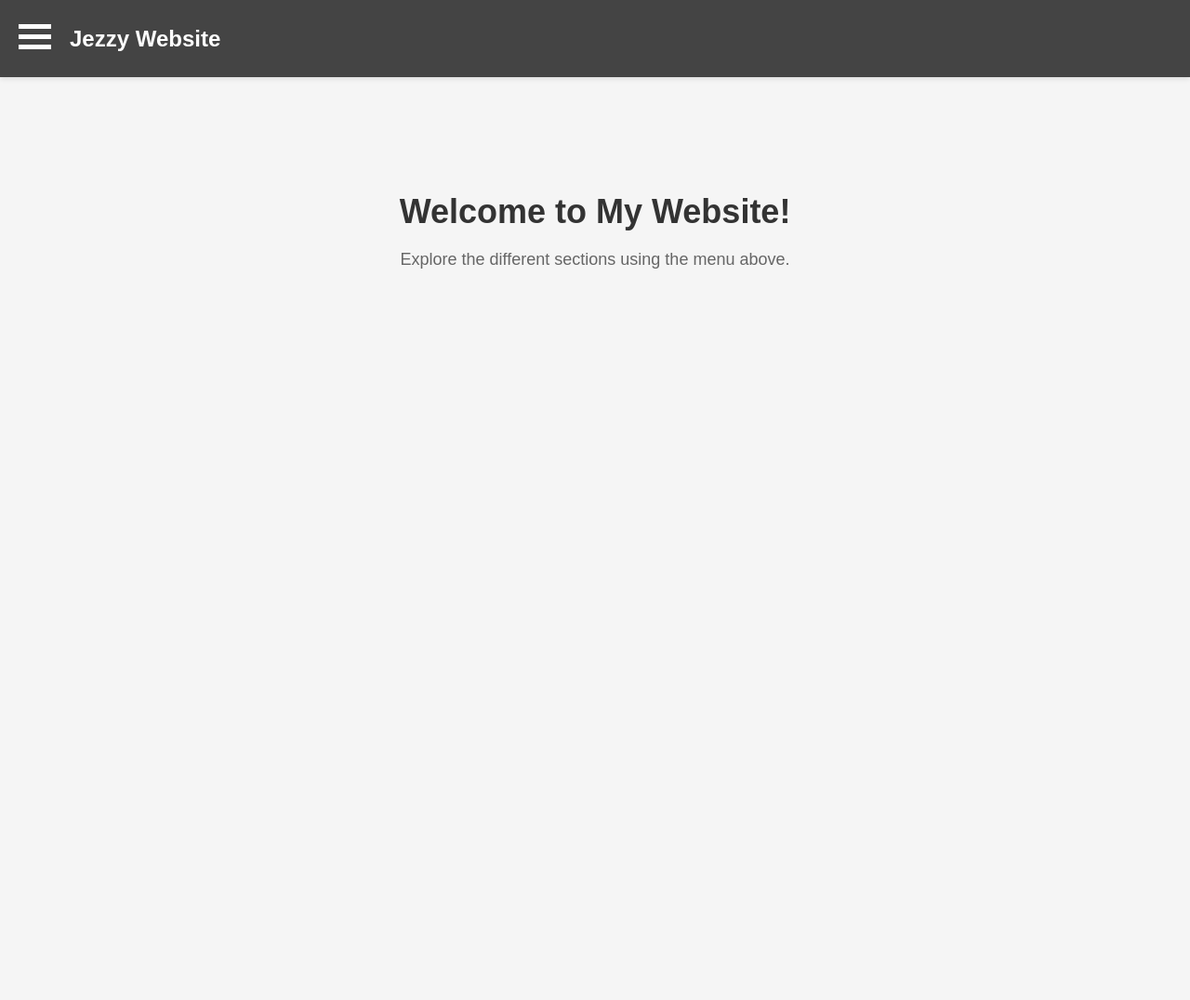
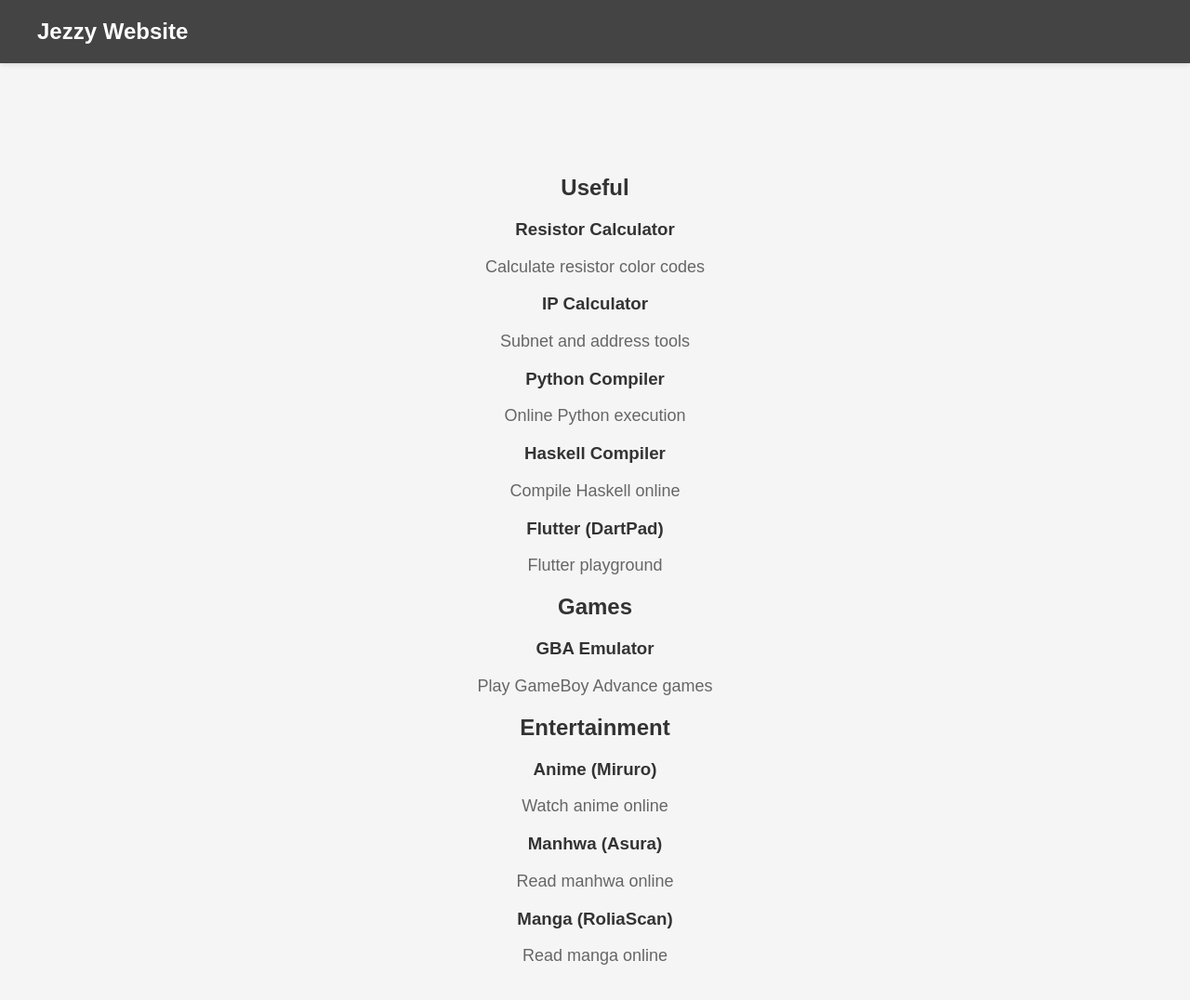
Before and after one commit to JezCortez/JezCortez.github.io, a plain HTML site: page index.html in a window 1280 px wide. Shown: the whole page at 93% size. Before the commit the page ends 800 px from the top, so only its background shows below. Drawn offline with Linux system fonts and the light colour scheme.

Commit message:
Revamp website structure and add new content sections
Updated the layout and functionality of the website, adding new sections for Useful, Games, and Entertainment with interactive cards.

```diff
--- a/index.html
+++ b/index.html
@@ -6,115 +6,83 @@
     <title>Jezzy Website</title>
     <link rel="stylesheet" href="styles.css"> <!-- Link to the external CSS file -->
     <script>
-        function openTab(tabName) {
-            const tabContents = document.querySelectorAll('.tab-content');
-            const landingPage = document.querySelector('.landing-page');
-
-            tabContents.forEach(content => content.classList.remove('active'));
-            landingPage.style.display = 'none'; // Hide landing page
-
-            if (tabName === 'landing') {
-                landingPage.style.display = 'block'; // Show landing page
-            } else {
-                document.getElementById(tabName).classList.add('active');
-            }
+        function openExternal(url) {
+          window.open(url, "_blank", "noopener,noreferrer");
         }
-
-        function myFunction(x) {
-            x.classList.toggle("change");
-            const dropdownContent = document.querySelector('.dropdown-content');
-            dropdownContent.style.display = dropdownContent.style.display === 'block' ? 'none' : 'block';
-        }
-
-        document.addEventListener('DOMContentLoaded', () => {
-            // Set default active tab (landing page)
-            openTab('landing');
-        });
     </script>
 </head>
 <body>
     <header>
-        <div class="menu">
-            <div class="container" onclick="myFunction(this)">
-                <div class="bar1"></div>
-                <div class="bar2"></div>
-                <div class="bar3"></div>
-            </div>
-            <div class="dropdown-content">
-                <button onclick="openTab('landing')">Home</button>
-                <div class="category-title">Useful</div>
-                <button onclick="openTab('tab1')">Resistor Calculator</button>
-                <button onclick="openTab('tab6')">IP Calculator</button>
-                <button onclick="openTab('tab7')">Python Compiler</button>
-                <button onclick="openTab('tab8')">Haskell Compiler</button>
-                <button onclick="openTab('tab9')">Flutter online</button>
-                <div class="category-title">Games</div>
-                <button onclick="openTab('tab2')">GBA Emulator</button>
-                <div class="category-title">Entertainment</div>
-                <button onclick="openTab('tab3')">KDramaHood</button>
-                <button onclick="openTab('tab4')">Manwha</button>
-                <button onclick="openTab('tab5')">Anime</button>
-                <button onclick="openTab('tab10')">Manga</button>
-            </div>
-        </div>
         <h1>Jezzy Website</h1>
     </header>
 
     <!-- Landing Page -->
     <div class="landing-page">
-        <h1>Welcome to My Website!</h1>
-        <p>Explore the different sections using the menu above.</p>
+
+  <!-- USEFUL -->
+  <h2 class="section-title">Useful</h2>
+  <div class="card-grid">
+
+    <div class="card" onclick="location.href='resistorcalculator.html'">
+      <h3>Resistor Calculator</h3>
+      <p>Calculate resistor color codes</p>
     </div>
 
-    <!-- Tab Content -->
-    <div id="tab1" class="tab-content">
-        <h3>Resistor Calculator</h3>
-        <iframe src="resistorcalculator.html"></iframe>
+    <div class="card" onclick="location.href='ipcalculator.html'">
+      <h3>IP Calculator</h3>
+      <p>Subnet and address tools</p>
     </div>
 
-    <div id="tab2" class="tab-content">
-        <h3>GBA Emulator</h3>
-        <iframe src="https://bobzgames.github.io/GBA/"></iframe>
+    <div class="card" onclick="openExternal('https://www.programiz.com/python-programming/online-compiler/')">
+      <h3>Python Compiler</h3>
+      <p>Online Python execution</p>
     </div>
 
-    <div id="tab3" class="tab-content">
-        <h3>KDramaHood</h3>
-        <iframe src="https://kdramahood.com"></iframe>
+    <div class="card" onclick="openExternal('https://www.tutorialspoint.com/compilers/online-haskell-compiler.htm')">
+      <h3>Haskell Compiler</h3>
+      <p>Compile Haskell online</p>
     </div>
 
-    <div id="tab4" class="tab-content">
-        <h3>Manwha</h3>
-        <iframe src="https://asuracomic.net/"></iframe>
+    <div class="card" onclick="openExternal('https://dartpad.dev')">
+      <h3>Flutter (DartPad)</h3>
+      <p>Flutter playground</p>
     </div>
 
-    <div id="tab5" class="tab-content">
-        <h3>Anime</h3>
-        <iframe src="https://miruro.su/"></iframe>
+  </div>
+
+  <!-- GAMES -->
+  <h2 class="section-title">Games</h2>
+  <div class="card-grid">
+
+    <div class="card" onclick="openExternal('https://bobzgames.github.io/GBA/')">
+      <h3>GBA Emulator</h3>
+      <p>Play GameBoy Advance games</p>
     </div>
 
-    <div id="tab6" class="tab-content">
-        <h3>IP Calculator</h3>
-        <iframe src="ipcalculator.html"></iframe>
+  </div>
+
+  <!-- ENTERTAINMENT -->
+  <h2 class="section-title">Entertainment</h2>
+  <div class="card-grid">
+
+    <div class="card" onclick="openExternal('https://miruro.su')">
+      <h3>Anime (Miruro)</h3>
+      <p>Watch anime online</p>
     </div>
 
-    <div id="tab7" class="tab-content">
-        <h3>Python Compiler</h3>
-        <iframe src="https://www.programiz.com/python-programming/online-compiler/"></iframe>
+    <div class="card" onclick="openExternal('https://asuracomic.net')">
+      <h3>Manhwa (Asura)</h3>
+      <p>Read manhwa online</p>
     </div>
 
-    <div id="tab8" class="tab-content">
-        <h3>Haskell Compiler</h3>
-        <iframe src="https://onecompiler.com/haskell"></iframe>
+    <div class="card" onclick="openExternal('https://roliascan.com')">
+      <h3>Manga (RoliaScan)</h3>
+      <p>Read manga online</p>
     </div>
 
-    <div id="tab9" class="tab-content">
-        <h3>Flutter Compiler</h3>
-        <iframe src="https://dartpad.dev/"></iframe>
-    </div>
+  </div>
 
-    <div id="tab10" class="tab-content">
-        <h3>Manga</h3>
-        <iframe src="https://roliascan.com/"></iframe>
-    </div>
+</div>
+
 </body>
 </html>
```
